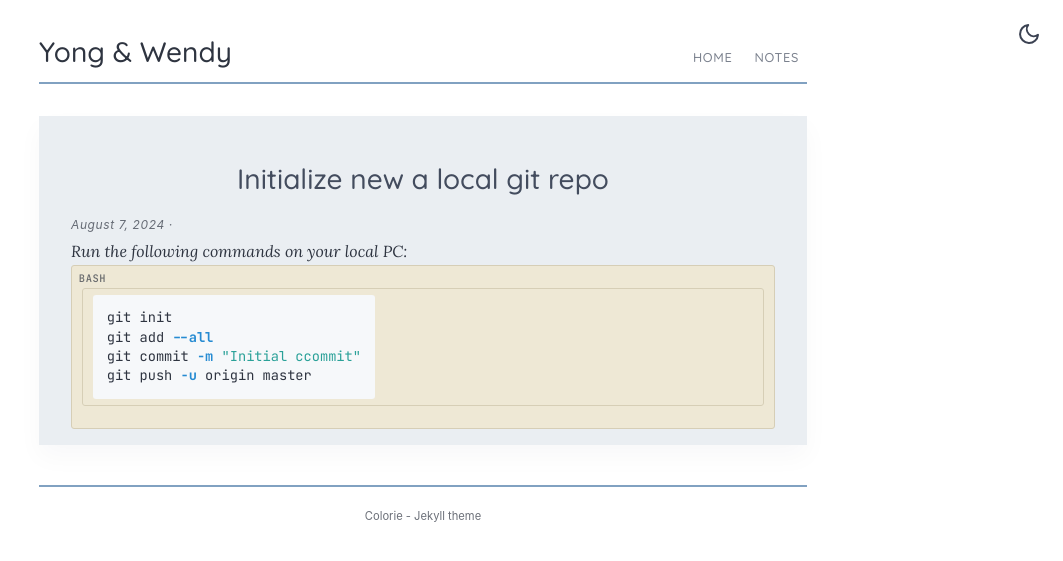
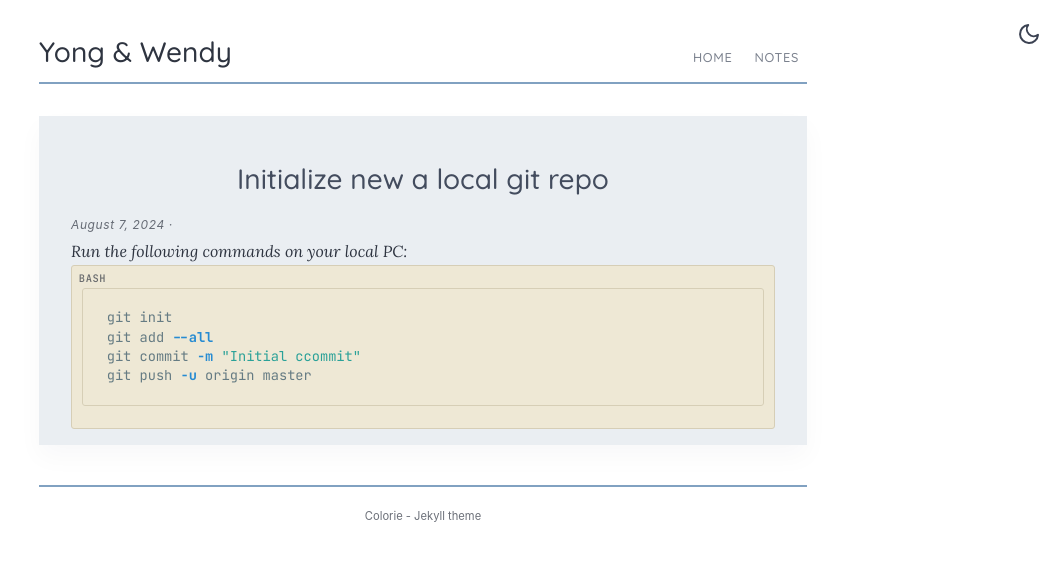
Before and after one commit to yong-lim/4lims, a Jekyll site: the page built from _notes/Initialize new a local git repo.md, in a window 1280 px wide. Shown: the top 561 px of the page, without its empty margins (217-1280 px from the left). Built offline with Jekyll 4.4.1, drawn with Linux system fonts in a browser that asks for light colours.

Commit message:
Let syntax hightlight set the background color

```diff
--- a/_sass/_theme.scss
+++ b/_sass/_theme.scss
@@ -469,8 +469,8 @@ pre {
 code {
   padding: 0.25rem 0.5rem;
   font-size: 90%;
-  color: var(--code-color);
-  background-color: var(--code-bg);
+  // color: var(--code-color);
+  // background-color: var(--code-bg);
   border-radius: 3px;
 }
 
```
